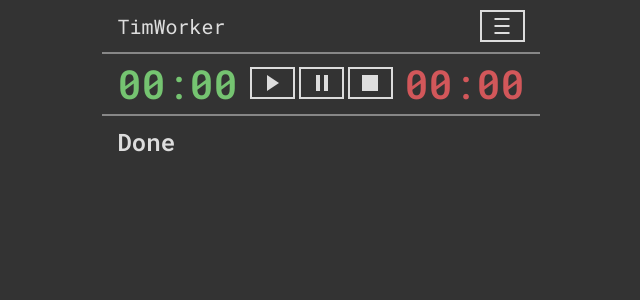
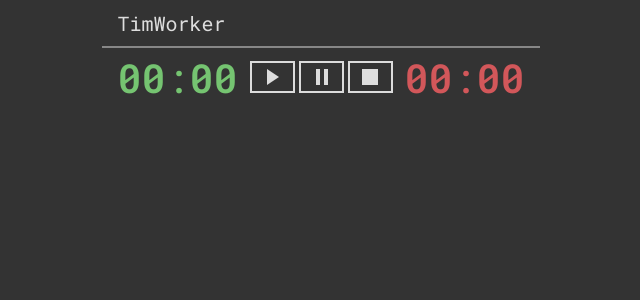
Before and after one commit to MaKcPaLkO/TimWorker, a React (Vite) app: page / in a window 1280 px wide. Shown: the top 300 px of the page, without its empty margins (319-959 px from the left). Built offline with nearby package versions, Linux system fonts and the light colour scheme.

Commit message:
list toggler

```diff
--- a/src/components/button.tsx
+++ b/src/components/button.tsx
@@ -2,12 +2,13 @@ import React from "react";
 
 interface ButtonProps {
     className: string
+    onClick: React.ReactEventHandler
     children?: React.ReactElement | null
 }
 
-const Button = ({className, children=null}:ButtonProps) => {
+const Button = ({className, onClick, children=null}:ButtonProps) => {
     return (
-        <button className={className} >
+        <button className={className} onClick={onClick} >
             {children}
         </button>
     )
--- a/src/layout/completed.tsx
+++ b/src/layout/completed.tsx
@@ -9,7 +9,7 @@ const Completed = () => {
     const visibleDone = useSelector((state: RootState) => state.tasks.visibleDone)
 
     return (
-        list && visibleDone && (
+        list.length > 0 && visibleDone && (
             <aside className="tasks">
                 <h2>Done</h2>
                 <ol className="tasks-list">
--- a/src/layout/header.tsx
+++ b/src/layout/header.tsx
@@ -1,10 +1,23 @@
-import Button from "../components/button.tsx";
+import Button from "../components/button.tsx"
+import type { RootState } from "../store.ts"
+import { useSelector, useDispatch } from "react-redux"
 
-const Header = ({taskTitle}: {taskTitle: string}) => {
+import { toggleVisibleTasks } from "../feature/tasksSlice.ts"
+
+const Header = () => {
+    const dispatch = useDispatch();
+    const currentTask = useSelector((state: RootState) => state.tasks.currentTask)
+    const list = useSelector((state: RootState) => state.tasks.doneTasks)
+
     return (
         <header className="header">
-            <h1 className="header-task">{taskTitle ? taskTitle : "TimWorker"}</h1>
-            <Button className="btn btn-list"><span></span></Button>
+            <h1 className="header-task">{currentTask?.name ? currentTask.name : "TimWorker"}</h1>
+            {list.length > 0 && (
+                <Button
+                    className="btn btn-list"
+                    onClick={() => dispatch(toggleVisibleTasks())}
+                ><span></span></Button>
+            )}
         </header>
     )
 }
```
